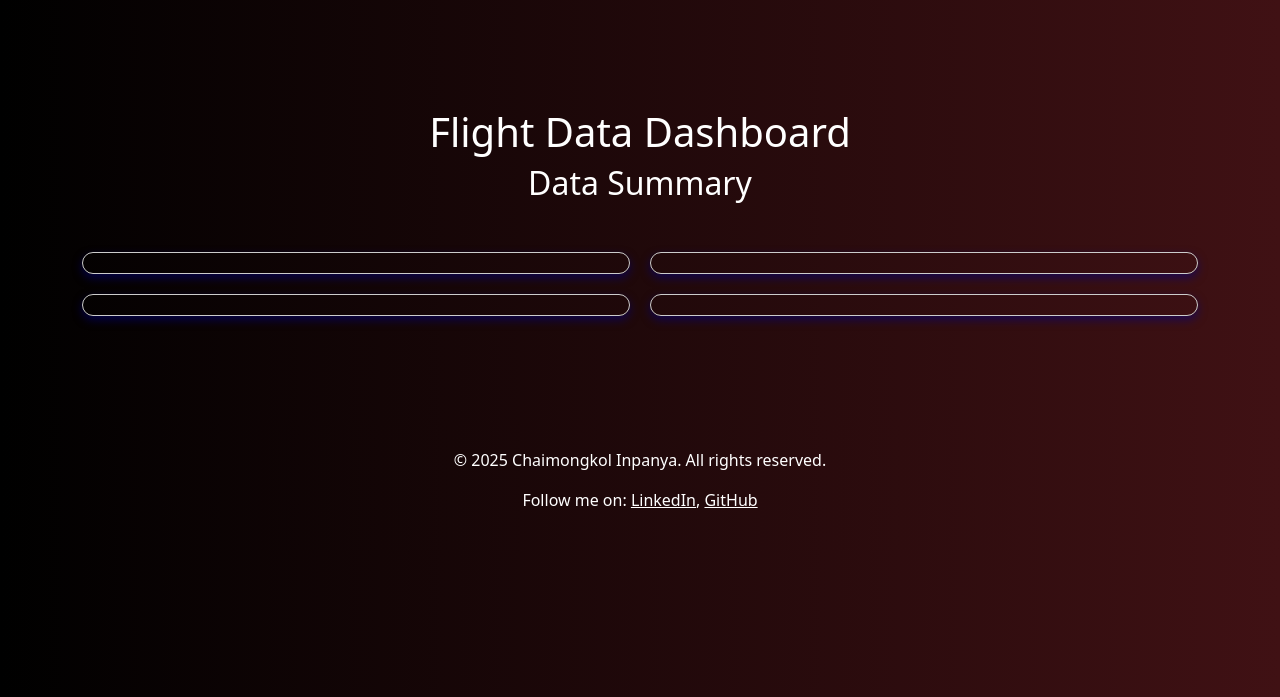
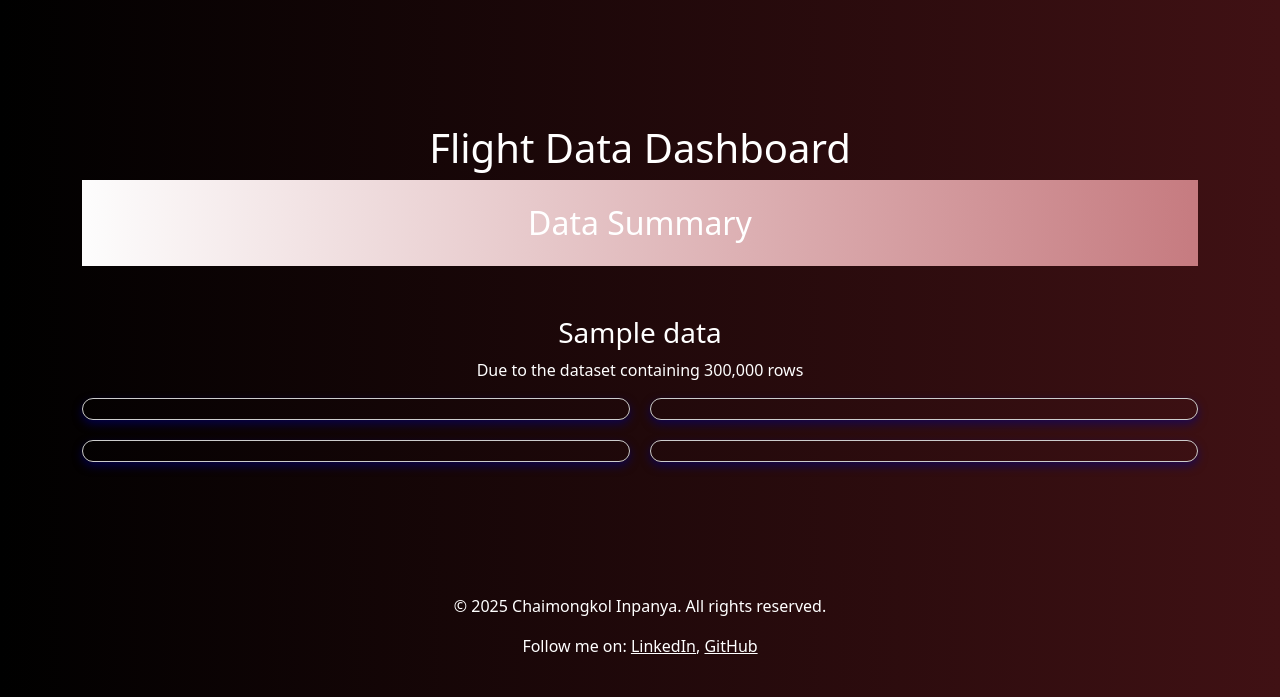
Before and after one commit to ChampEiei/ML_project, a Flask app: template templates/predict.html in a window 1280 px wide. Shown: the part 56-753 px from the top of the page. Run offline with Flask 3, Linux system fonts and the light colour scheme; the template is opened without the code that fills it, so the values that code supplies are empty.

Commit message:
loadgraph

```diff
--- a/templates/base.html
+++ b/templates/base.html
@@ -36,16 +36,16 @@
 </head>
 <body>
   <!-- Header with Navigation -->
-  <header class="gradient-header">
+  <header class="gradient-header ">
     <nav class="navbar navbar-expand-lg">
       <div class="container">
         <a class="navbar-brand text-secondary" href="#">Chaimongkol Inpanya</a>
-        <button class="navbar-toggler" type="button" data-bs-toggle="collapse" data-bs-target="#navbarNav"
+        <button class="navbar-toggler bg-danger" type="button" data-bs-toggle="collapse" data-bs-target="#navbarNav"
                 aria-controls="navbarNav" aria-expanded="false" aria-label="Toggle navigation">
           <span class="navbar-toggler-icon"></span>
         </button>
-        <div class="collapse navbar-collapse" id="navbarNav">
-          <ul class="navbar-nav ms-auto">
+        <div class="collapse navbar-collapse " id="navbarNav">
+          <ul class="navbar-nav ms-auto " >
             <li class="nav-item"><a class="nav-link" href="/home">Home</a></li>
             <li class="nav-item"><a class="nav-link" href="/about">About</a></li>
             <li class="nav-item"><a class="nav-link" href="/projects">Projects</a></li>
--- a/templates/home.html
+++ b/templates/home.html
@@ -118,7 +118,7 @@
               A machine learning pipeline that forecasts flight prices with scikit-learn,
               hyperparameter tuning, and real-time deployment.
             </p>
-            <a href="{{ url_for('projects') }}#flight-price" class="btn btn-sm btn-primary">Learn More</a>
+            <a href="{{ url_for('projects') }}#flight-price" class="btn btn-sm btn-primary">See More</a>
           </div>
         </div>
         <!-- GDP Forecasting Teaser -->
@@ -129,7 +129,7 @@
               An exploration of economic indicators, ER diagrams, data cleaning,
               and a deep learning LSTM approach (despite limited data points).
             </p>
-            <a href="{{ url_for('projects') }}#gdp-forecast" class="btn btn-sm btn-primary">Learn More</a>
+            <a href="{{ url_for('projects') }}#gdp-forecast" class="btn btn-sm btn-primary">See More</a>
           </div>
         </div>
         <!-- Capstone Project Teaser -->
@@ -140,7 +140,7 @@
               Analyzing revenue and expenses, segmenting customers with RFM, and
               forecasting profit for a public company, under confidentiality.
             </p>
-            <a href="{{ url_for('projects') }}#capstone" class="btn btn-sm btn-primary">Learn More</a>
+            <a href="{{ url_for('projects') }}#capstone" class="btn btn-sm btn-primary">See More</a>
           </div>
         </div>
       </div>
--- a/templates/predict.html
+++ b/templates/predict.html
@@ -30,12 +30,17 @@
     }
   </style>
 
-  <h1>Flight Data Dashboard</h1>
-  <div class="summary">
-    <h2>Data Summary</h2>
-    {{ summary|safe }}
+  <h1 class='pt-3'>Flight Data Dashboard</h1>
+  <div class="summary border-2 mt-2" style="background: linear-gradient(90deg,rgb(253, 253, 253), rgb(198, 123, 128)); color: white;">
+    <h2 class='pt-4'>Data Summary</h2>
+    <div class='pt-3'>
+      {{ summary|safe }}
+    </div>
   </div>
-
+      <div>
+        <h3>Sample data</h3>
+        <p>Due to the dataset containing 300,000 rows</p>
+      </div>
   <div class="grid-container">
     <div class="chart">{{ graph1|safe }}</div>
     <div class="chart">{{ graph2|safe }}</div>
--- a/templates/projects.html
+++ b/templates/projects.html
@@ -17,7 +17,7 @@
       </p>
       <!-- Button to toggle more details -->
       <a class="btn btn-link p-0" data-bs-toggle="collapse" href="#collapseFlightDetails" role="button" aria-expanded="false" aria-controls="collapseFlightDetails">
-        Show More
+        See More
       </a>
       <!-- Collapsible detailed description for Flight Price Prediction -->
       <div class="collapse mt-3" id="collapseFlightDetails" style="background: inherit; color: inherit;>
@@ -51,7 +51,7 @@
           </div>
           <div>
             <h1 class="text-center">Predict Price</h1>
-            <form method="POST" action="{{ url_for('predict_data') }}" class="p-3 border rounded shadow-sm bg-light">
+            <form method="POST" action="{{ url_for('predict_data') }}" class="p-3 border rounded shadow-sm bg-light" style="background: linear-gradient(90deg, #000000, rgb(64, 17, 20)); color: white;">
               <div class="row">
                 <div class="col-md-6 mb-3">
                   <label for="duration" class="form-label">Duration (0-50 hrs):</label>
```
Also changed, not shown: src/utils.py (+10 -4 lines), 1 other file.
